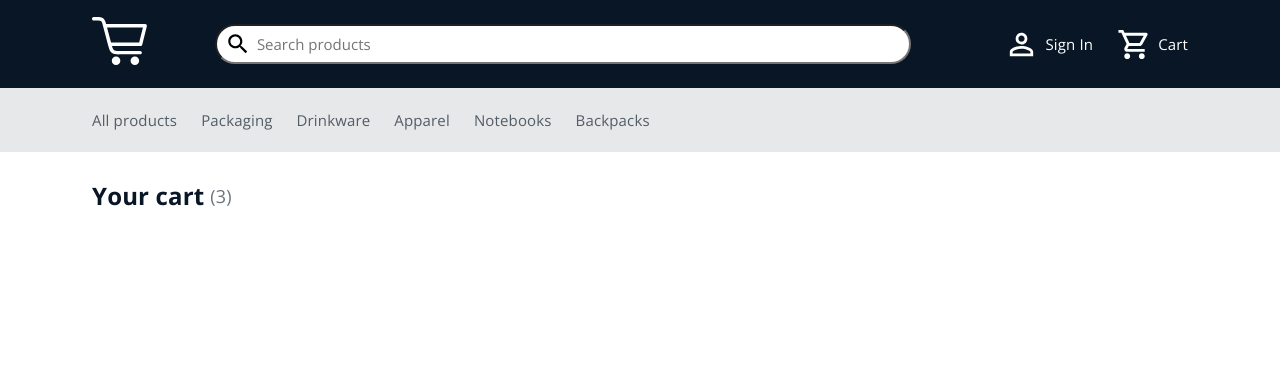
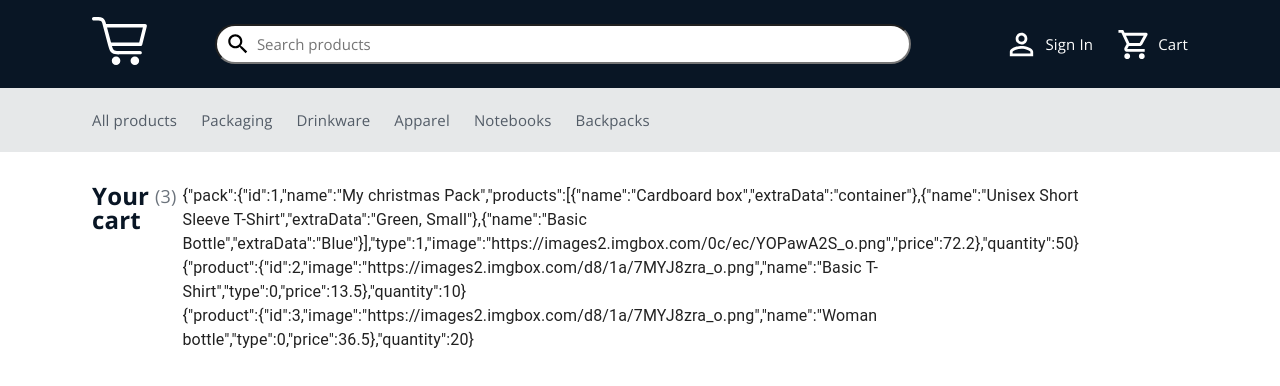
Before and after one commit to estebaanbisocoli/react-challange, a React (Create React App) app: page / in a window 1280 px wide. Shown: the top 386 px of the page. Built offline with nearby package versions, Linux system fonts and the light colour scheme.

Commit message:
Connect mocked data

```diff
--- a/src/components/CartItems/CartItems.tsx
+++ b/src/components/CartItems/CartItems.tsx
@@ -1,13 +1,25 @@
 import React from 'react'
 import { useTranslation } from 'react-i18next'
+import { ICartItem, IPack, ProductType } from '../../model/type'
 import "./CartItems.scss"
-export default function CartItems() {
+import CartPack from './CartPack'
+import CartProduct from './CartProduct'
+export default function CartItems({ cart }: { cart: ICartItem[] }) {
   const { t } = useTranslation()
   return (
     <div className='cart-items-container'>
       <div className='cart-items-title'>
         <h2 className='text-lg bold lh24'>{t("CART_TITLE")}</h2>
         <span className='text-md  regular lh24'>{"(3)"}</span>
+        <div className='cart-items-product-list'>
+          {cart.map((cartItem) => {
+            if (cartItem.product.type === ProductType.PACK) {
+              return <CartPack pack={cartItem.product as IPack} quantity={cartItem.quantity} key={cartItem.product.id} />
+            } else if (cartItem.product.type === ProductType.SINGLE) {
+              return <CartProduct product={cartItem.product} quantity={cartItem.quantity} key={cartItem.product.id} />
+            }
+          })}
+        </div>
       </div>
     </div>
   )
--- a/src/components/CartItems/CartPack.tsx
+++ b/src/components/CartItems/CartPack.tsx
@@ -1,7 +1,10 @@
 import React from 'react'
+import { IPack } from '../../model/type'
 
-export default function CartPack() {
+export default function CartPack({ pack, quantity, onEdit, onRemove }: {
+  pack: IPack, quantity: number, onEdit?: () => void, onRemove?: () => void
+}) {
   return (
-    <div>CartPack</div>
+    <div>{JSON.stringify({pack, quantity})}</div>
   )
 }
--- a/src/components/CartItems/CartProduct.tsx
+++ b/src/components/CartItems/CartProduct.tsx
@@ -1,7 +1,8 @@
 import React from 'react'
+import { IProduct } from '../../model/type'
 
-export default function CartProduct() {
+export default function CartProduct({ product, quantity, onEdit, onRemove }: { product: IProduct, quantity: number, onEdit?: () => void, onRemove?: () => void }) {
   return (
-    <div>CartProduct</div>
+    <div>{JSON.stringify({product, quantity})}</div>
   )
 }
--- a/src/components/ReactChallenge/ReactChallange.tsx
+++ b/src/components/ReactChallenge/ReactChallange.tsx
@@ -1,18 +1,29 @@
-import React from 'react'
+import React, { useEffect, useState } from 'react'
 import { useTranslation } from 'react-i18next';
 import "./ReactChallange.scss"
 import CartItems from '../CartItems/CartItems';
 import Navbar from '../Navbar/Navbar';
 import ProductNavbar from '../ProductNavbar/ProductNavbar';
+import model from '../../model/model';
+import { ICartItem } from '../../model/type';
+
+//Only use to mock cart
+const initialState: ICartItem[] = model.cartProducts.map((product, index) => {
+    if (index === 0) return { quantity: 50, product }
+    else if (index === 1) return { quantity: 10, product }
+    else return { quantity: 20, product }
+})
+
 export default function ReactChallange() {
     const { t } = useTranslation()
+    const [cart, setCart] = useState<ICartItem[]>(initialState)
     return (
         <div>
             <Navbar />
             <ProductNavbar />
             <div className='cart-container'>
-                <CartItems />
-                <div style={{flex: 0.5}}></div>
+                <CartItems cart={cart} />
+                <div style={{ flex: 0.5 }}></div>
             </div>
         </div>
     )
--- a/src/model/model.ts
+++ b/src/model/model.ts
@@ -1,3 +1,5 @@
+import { IPack, IProduct, ProductType } from "./type";
+
 const cartProducts: Array<IProduct | IPack> = [
   {
     id: 1,
--- /dev/null
+++ b/src/model/type.ts
@@ -0,0 +1,23 @@
+export enum ProductType {
+  SINGLE,
+  PACK,
+}
+export interface IProduct {
+  id: number;
+  name: string;
+  type: ProductType;
+  image: string;
+  price: number | { min: number; max: number };
+}
+export interface IItems {
+  name: string;
+  extraData: string;
+}
+export interface IPack extends IProduct {
+  products: IItems[];
+}
+
+export interface ICartItem {
+    product: IProduct | IPack,
+    quantity: number
+}
```
Also changed, not shown: src/model/type.d.ts (deleted, +0 -18 lines).
